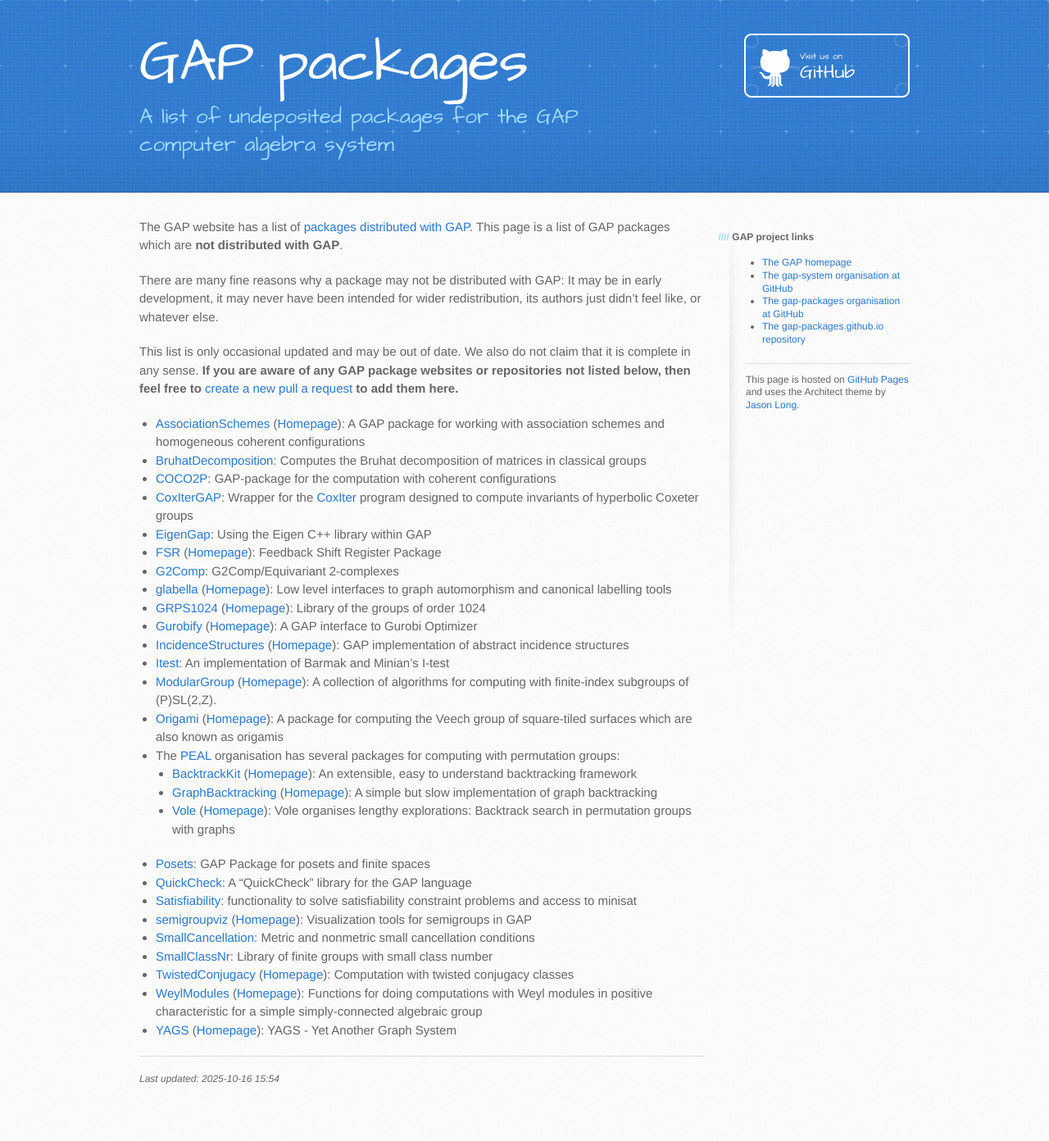
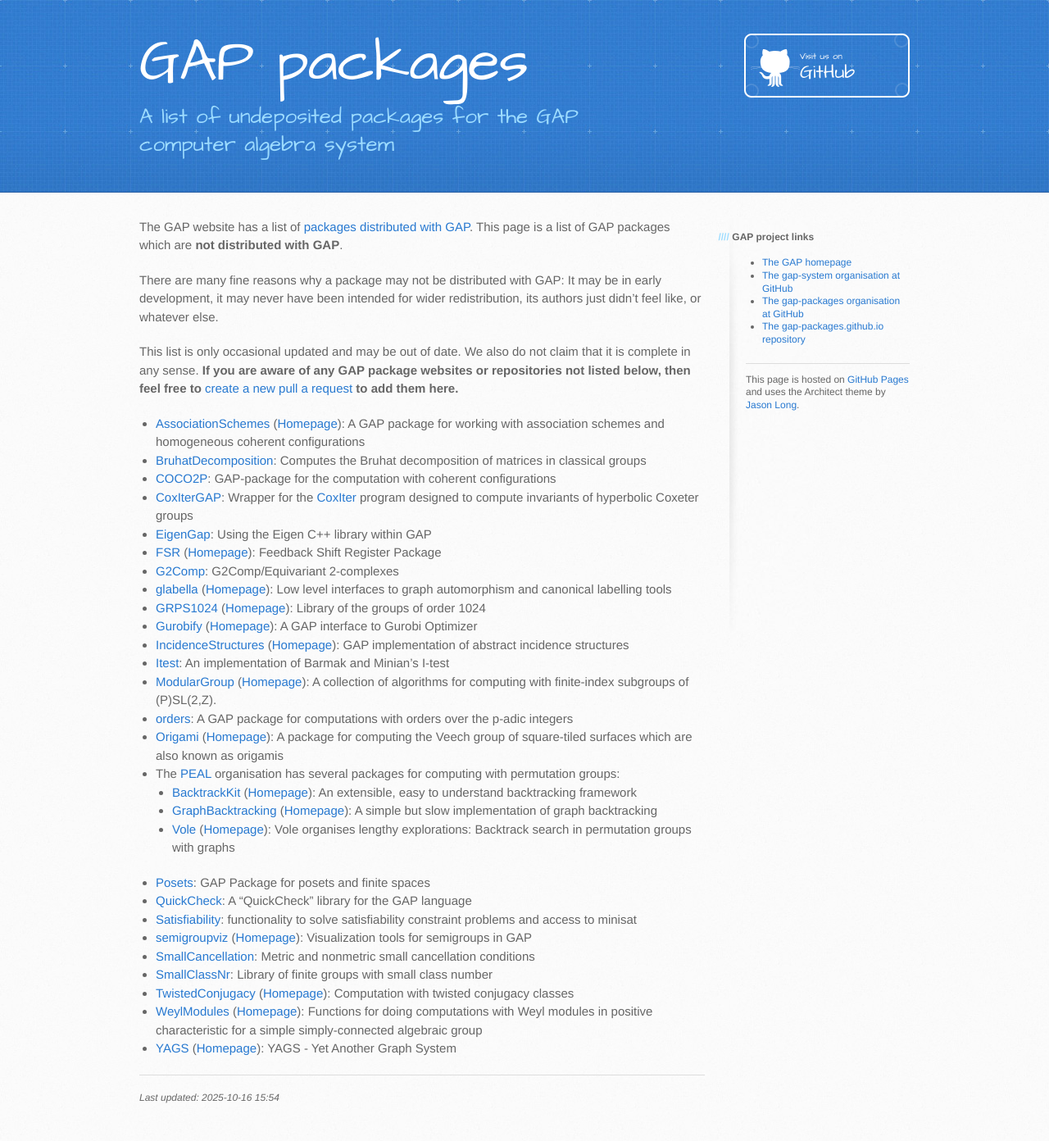
Before and after one commit to gap-packages/gap-packages.github.io, a Jekyll site: the page built from index.md, in a window 1280 px wide. Shown: the whole page at 82% size. Built offline with Jekyll 4.4.1, drawn with Linux system fonts in a browser that asks for light colours; before the commit the page ends 1369 px from its top, so only the background shows below that.

Commit message:
new entry

```diff
--- a/index.md
+++ b/index.md
@@ -29,6 +29,7 @@ to add them here.**
 * [IncidenceStructures](https://github.com/nagygp/IncidenceStructures) ([Homepage](https://nagygp.github.io/IncidenceStructures)): GAP implementation of abstract incidence structures
 * [Itest](https://github.com/isadofschi/itest): An implementation of Barmak and Minian's I-test
 * [ModularGroup](https://github.com/AG-Weitze-Schmithusen/ModularGroup) ([Homepage](https://ag-weitze-schmithusen.github.io/ModularGroup/)): A collection of algorithms for computing with finite-index subgroups of (P)SL(2,Z).
+* [orders](https://github.com/feisele/orders): A GAP package for computations with orders over the p-adic integers
 * [Origami](https://github.com/AG-Weitze-Schmithusen/Origami) ([Homepage](https://ag-weitze-schmithusen.github.io/Origami/)): A package for computing the Veech group of square-tiled surfaces which are also known as origamis
 * The [PEAL](https://peal.github.io) organisation has several packages for computing with permutation groups:
     * [BacktrackKit](https://github.com/peal/BacktrackKit) ([Homepage](https://peal.github.io/BacktrackKit)): An extensible, easy to understand backtracking framework
```
